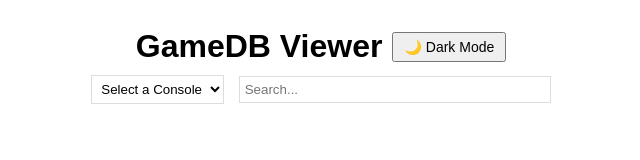
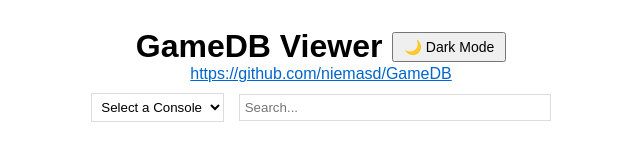
Before and after one commit to niemasd/GameDB, a plain HTML site: page docs/index.html in a window 1280 px wide. Shown: the whole page, without its empty margins (319-959 px from the left). Drawn offline with Linux system fonts and the light colour scheme; no server answers.

Commit message:
Updated hyperlink styling, added GitHub URL

```diff
--- a/docs/index.html
+++ b/docs/index.html
@@ -77,9 +77,21 @@
     th.sorted-asc::after { content: " ▲"; }
     th.sorted-desc::after { content: " ▼"; }
 
-    a {
-      color: inherit;
+    a:link {
+      color: #0066cc;
       text-decoration: underline;
+    }
+
+    a:visited {
+      color: #800080;
+    }
+
+    a:hover {
+      color: #3399ff;
+    }
+
+    a:active {
+      color: #ff6600;
     }
   </style>
 </head>
@@ -88,6 +100,9 @@
     <div id="headerRow">
       <h1 style="margin: 0;">GameDB Viewer</h1>
       <button id="modeToggle">🌙 Dark Mode</button>
+    </div>
+    <div id="subtitleRow">
+      <a id="githubLink" target="_blank">Loading...</a>
     </div>
     <select id="consoleSelector">
       <option value="">Select a Console</option>
@@ -100,6 +115,10 @@
   <script>
     const GITHUB_USERNAME = 'niemasd';
     const CORS_PROXY = 'https://corsproxy.io/?';
+
+    // Dynamically update the GitHub link
+    document.getElementById('githubLink').href = `https://github.com/${GITHUB_USERNAME}/GameDB`;
+    document.getElementById('githubLink').textContent = `https://github.com/${GITHUB_USERNAME}/GameDB`;
 
     const db = new Map();
     const consoleMap = new Map(); // Map CONSOLE_NAME -> { url, abbrev }
```
